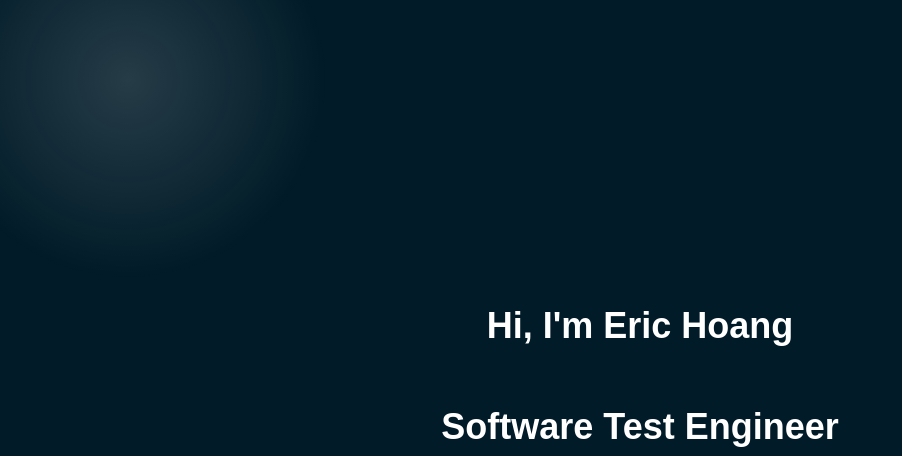
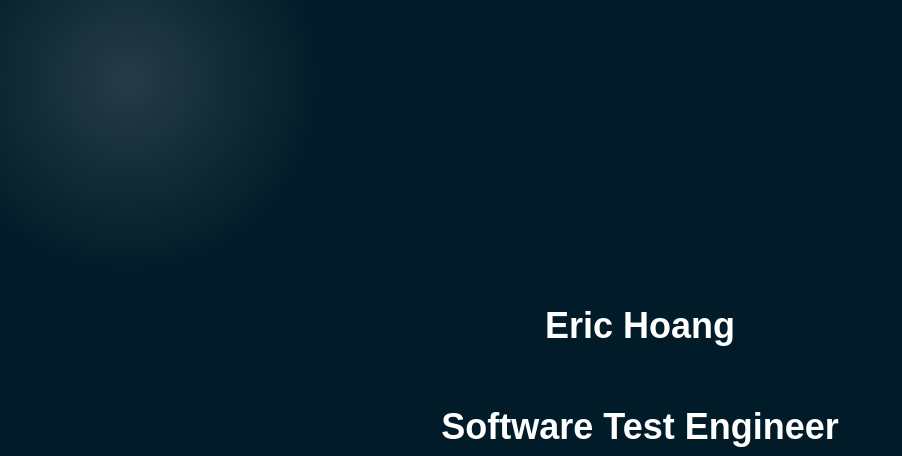
Before and after one commit to e-hoang/web, a plain HTML site: page index.html in a window 1280 px wide. Shown: the top 456 px of the page, without its empty margins (0-902 px from the left). Drawn offline with Linux system fonts and the light colour scheme; a web font is replaced by a local one.

Commit message:
header link

```diff
--- a/index.html
+++ b/index.html
@@ -12,7 +12,7 @@
 </head>
 <body>
     <section id="header">
-        <h1>Hi, I'm Eric Hoang</h1>
+        <h1><a href="#header">Eric Hoang</a></h1>
         <h1>Software Test Engineer</h1>
         <ul class="social-imgs">
             <li><a href="https://www.linkedin.com/in/eric-hoang2004/" target="_blank"><img src="img/ln.png" width="50"></a></li>
```
